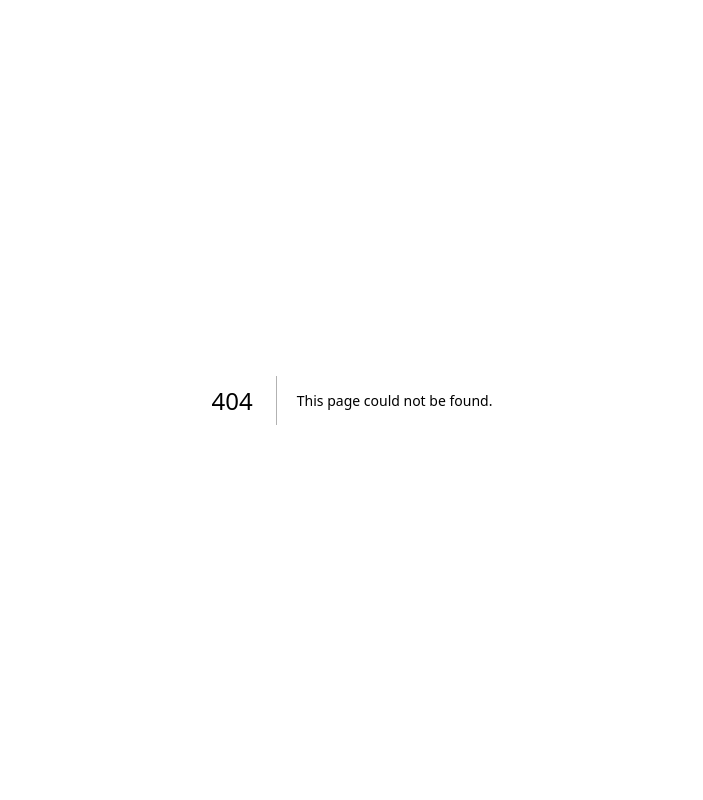
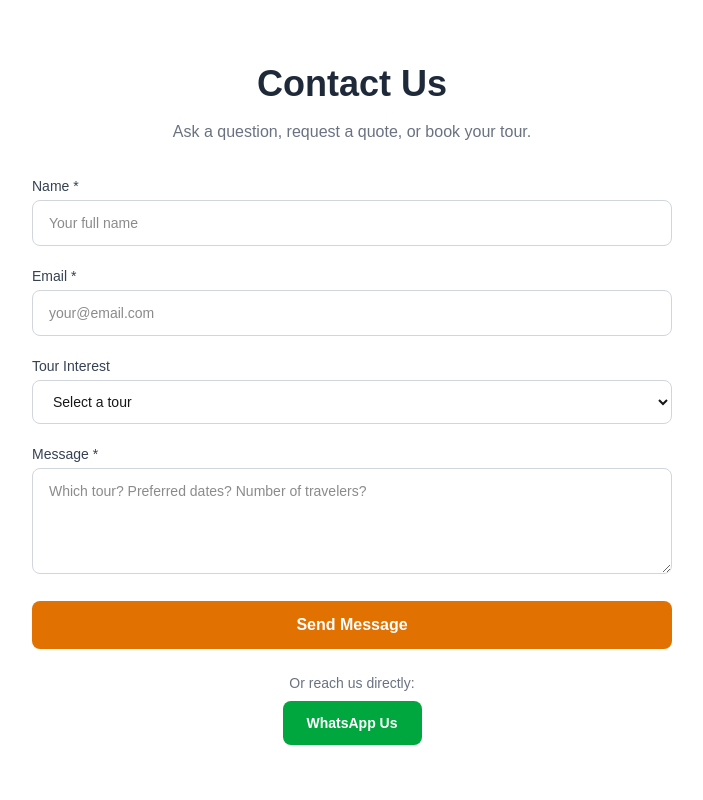
Before and after one commit to quntums/yzland-fusion, a Next.js app: page /contact in a window 1280 px wide. Before the commit this address had no page. Shown: the top 800 px of the page, without its empty margins (288-991 px from the left). Built offline with nearby package versions, Linux system fonts and the light colour scheme.

Commit message:
Add contact page with Netlify Forms

```diff
--- /dev/null
+++ b/src/app/contact/page.tsx
@@ -0,0 +1,43 @@
+import Footer from '@/components/Footer';
+
+export default function ContactPage() {
+  return (
+    <>
+      <main className="max-w-2xl mx-auto px-4 py-16">
+        <h1 className="text-3xl md:text-4xl font-bold text-gray-800 text-center mb-4">Contact Us</h1>
+        <p className="text-center text-gray-500 mb-8">Ask a question, request a quote, or book your tour.</p>
+        <form name="contact" method="POST" data-netlify="true" action="/contact/success" className="space-y-5">
+          <input type="hidden" name="form-name" value="contact" />
+          <div>
+            <label className="block text-sm font-medium text-gray-700 mb-1">Name *</label>
+            <input name="name" type="text" required className="w-full border border-gray-300 rounded-lg px-4 py-3 text-sm" placeholder="Your full name" />
+          </div>
+          <div>
+            <label className="block text-sm font-medium text-gray-700 mb-1">Email *</label>
+            <input name="email" type="email" required className="w-full border border-gray-300 rounded-lg px-4 py-3 text-sm" placeholder="your@email.com" />
+          </div>
+          <div>
+            <label className="block text-sm font-medium text-gray-700 mb-1">Tour Interest</label>
+            <select name="tour" className="w-full border border-gray-300 rounded-lg px-4 py-3 text-sm bg-white">
+              <option value="">Select a tour</option>
+              <option value="Sahara">Sahara 3-Day Experience</option>
+              <option value="Imperial">Imperial Cities Tour</option>
+              <option value="Atlas">Atlas Mountains Escape</option>
+              <option value="Other">Other / Custom</option>
+            </select>
+          </div>
+          <div>
+            <label className="block text-sm font-medium text-gray-700 mb-1">Message *</label>
+            <textarea name="message" rows={4} required className="w-full border border-gray-300 rounded-lg px-4 py-3 text-sm" placeholder="Which tour? Preferred dates? Number of travelers?" />
+          </div>
+          <button type="submit" className="w-full bg-amber-600 hover:bg-amber-700 text-white font-semibold py-3 rounded-lg transition-colors">Send Message</button>
+        </form>
+        <div className="text-center mt-6">
+          <p className="text-sm text-gray-500">Or reach us directly:</p>
+          <a href="https://wa.me/212619852591" target="_blank" rel="noopener noreferrer" className="inline-block mt-2 bg-green-600 hover:bg-green-700 text-white font-semibold px-6 py-3 rounded-lg transition-colors text-sm">WhatsApp Us</a>
+        </div>
+      </main>
+      <Footer />
+    </>
+  );
+}
```
